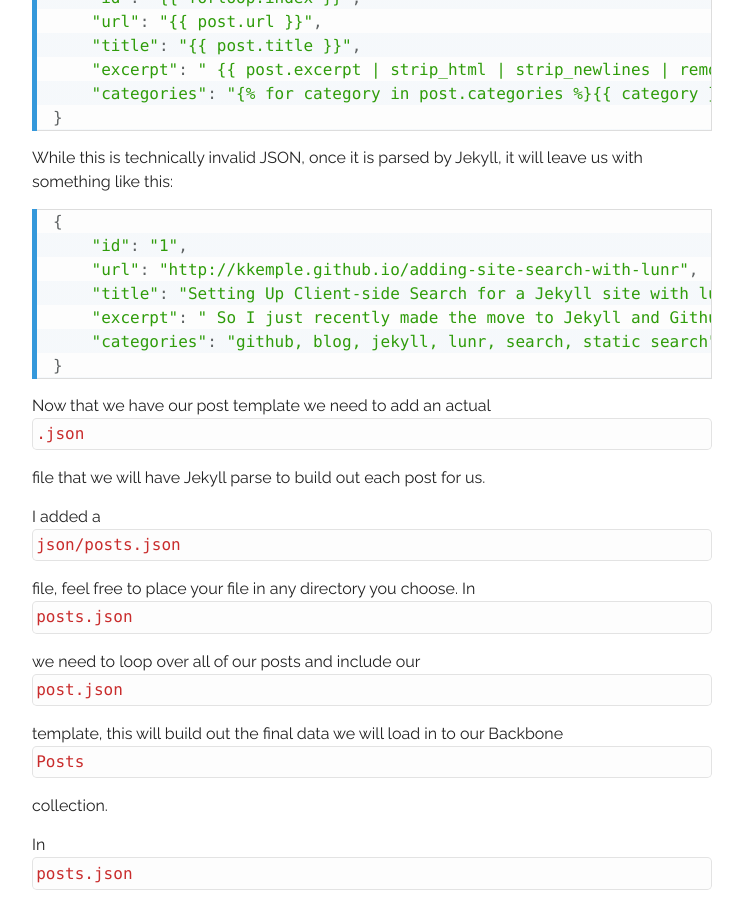
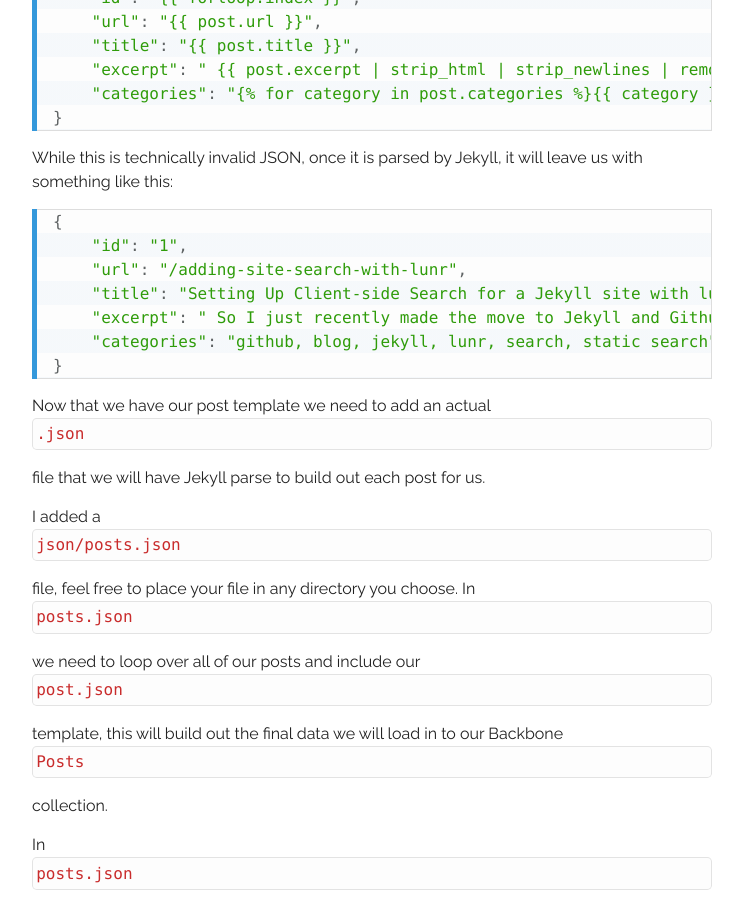
Before and after one commit to kkemple/kkemple.github.io, a Jekyll site: the page built from _posts/2014-10-04-adding-site-search-with-lunr.md, in a window 1280 px wide and 900 px high, scrolled down 1230 px. Shown: the whole window, without its empty margins (268-1011 px from the left). Built offline with Jekyll 4.4.1, drawn with Linux system fonts in a browser that asks for light colours; comment, search, counter and statistics services are not loaded; some of the changed lines change nothing that is shown.

Commit message:
fixed incorrect url example in post json

```diff
--- a/_posts/2014-10-04-adding-site-search-with-lunr.md
+++ b/_posts/2014-10-04-adding-site-search-with-lunr.md
@@ -38,7 +38,7 @@ While this is technically invalid JSON, once it is parsed by Jekyll, it will lea
 {% highlight javascript %}
 {
     "id": "1",
-    "url": "http://kkemple.github.io/adding-site-search-with-lunr",
+    "url": "/adding-site-search-with-lunr",
     "title": "Setting Up Client-side Search for a Jekyll site with lunr and Backbone",
     "excerpt": " So I just recently made the move to Jekyll and Github Pages for hosting my blog. It is absolutely fantastic, but like anything else in the development world, it’s not perfect right out of the box. One of the biggest issues is no search. Since the site is static and there is no database backing the content, we are left to create a fully client-side solution. This is where lunr.js steps in to save the day. Between that and Backbone.js we can set up a nice search for our blog.",
     "categories": "github, blog, jekyll, lunr, search, static search"
```
